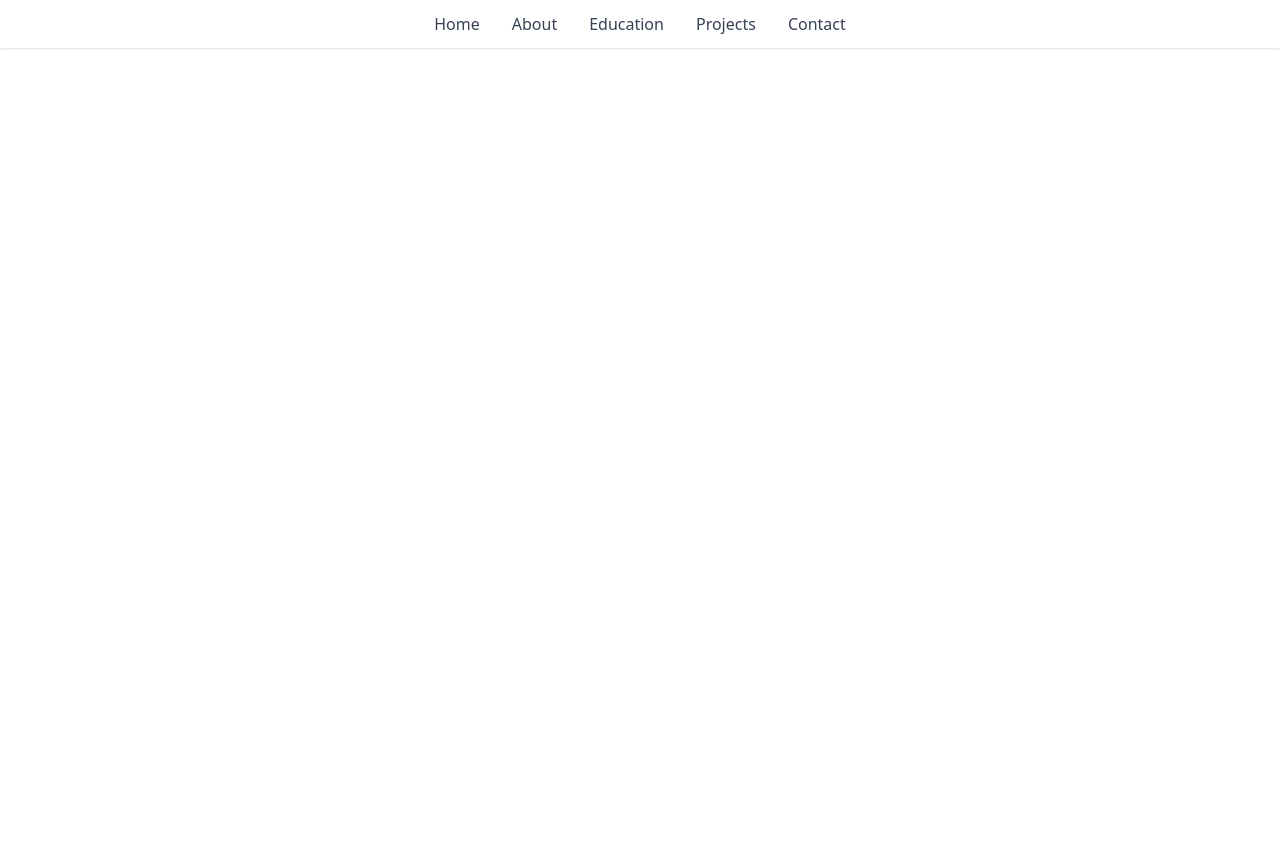
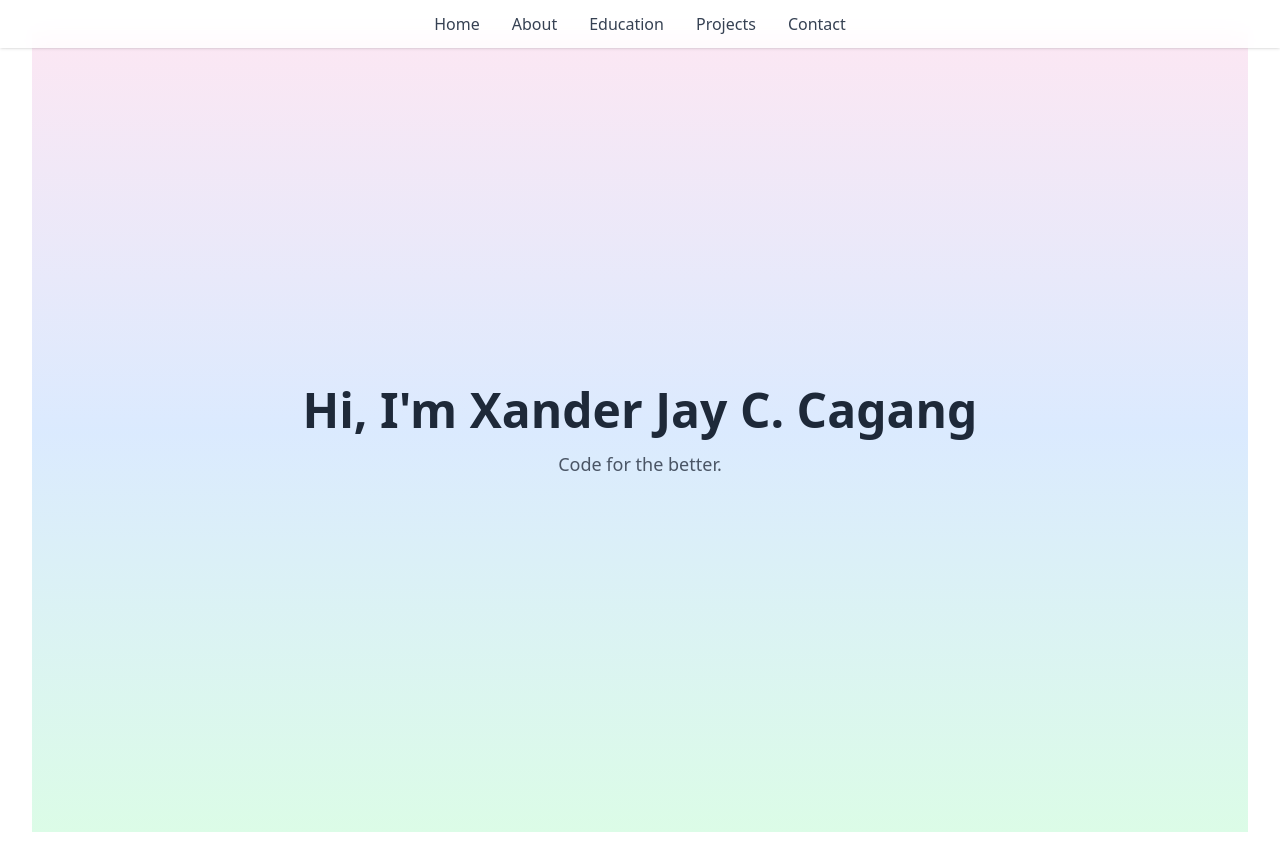
Before and after one commit to Code-DER/Xander-Jay-Cagang-Portfolio, a React (Vite) app in the folder my-portfolio/: page / in a window 1280 px wide. Before the commit the page ends 800 px from the top, so only its background shows below. Built offline with nearby package versions, Linux system fonts and the light colour scheme.

Commit message:
feat: hero section

```diff
--- a/my-portfolio/src/App.jsx
+++ b/my-portfolio/src/App.jsx
@@ -1,11 +1,13 @@
 import './App.css'
 import Navbar from './components/Navbar'
+import Hero from './components/Hero'
 
 function App() {
 
   return (
     <div className="scroll-smooth">
       <Navbar />
+      <Hero />
     </div>
   )
 }
--- /dev/null
+++ b/my-portfolio/src/components/Hero.jsx
@@ -0,0 +1,25 @@
+import { motion } from 'framer-motion';
+import { portfolioData } from '../data/portfolioData';
+
+export default function Hero() {
+    return (
+        <section id="hero" className="min-h-screen flex flex-col justify-center items-center text-center bg-gradient-to-b from-pink-100 via-blue-100 to-green-100">
+            <motion.h1
+                initial={{ opacity: 0, y: 30 }}
+                animate={{ opacity: 1, y: 0 }}
+                trasition={{ duration: 0.8 }}
+                className="text-5xl font-bold text-gray-800"
+            >
+                Hi, I'm {portfolioData.name}
+            </motion.h1>
+            <motion.p
+                initial={{ opacity: 0 }}
+                animate={{ opacity: 1 }}
+                transition={{ delay: 0.3, duration: 0.8 }}
+                className="mt-4 text-lg text-gray-600 max-w-xl"
+            >
+                {portfolioData.tagline}
+            </motion.p>
+        </section>
+    );
+}
--- a/my-portfolio/src/data/portfolioData.js
+++ b/my-portfolio/src/data/portfolioData.js
@@ -1,6 +1,6 @@
 export const portfolioData = {
     name: "Xander Jay C. Cagang",
-    tagline: "",
+    tagline: "Code for the better.",
     about: "",
     education: [
         {
```
